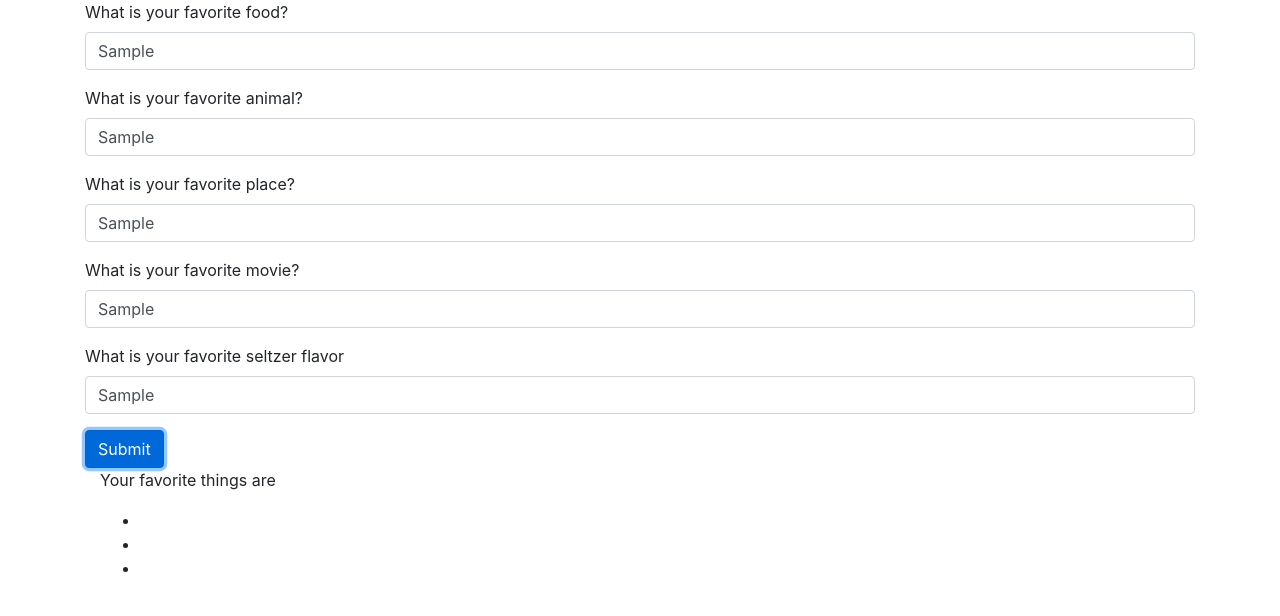
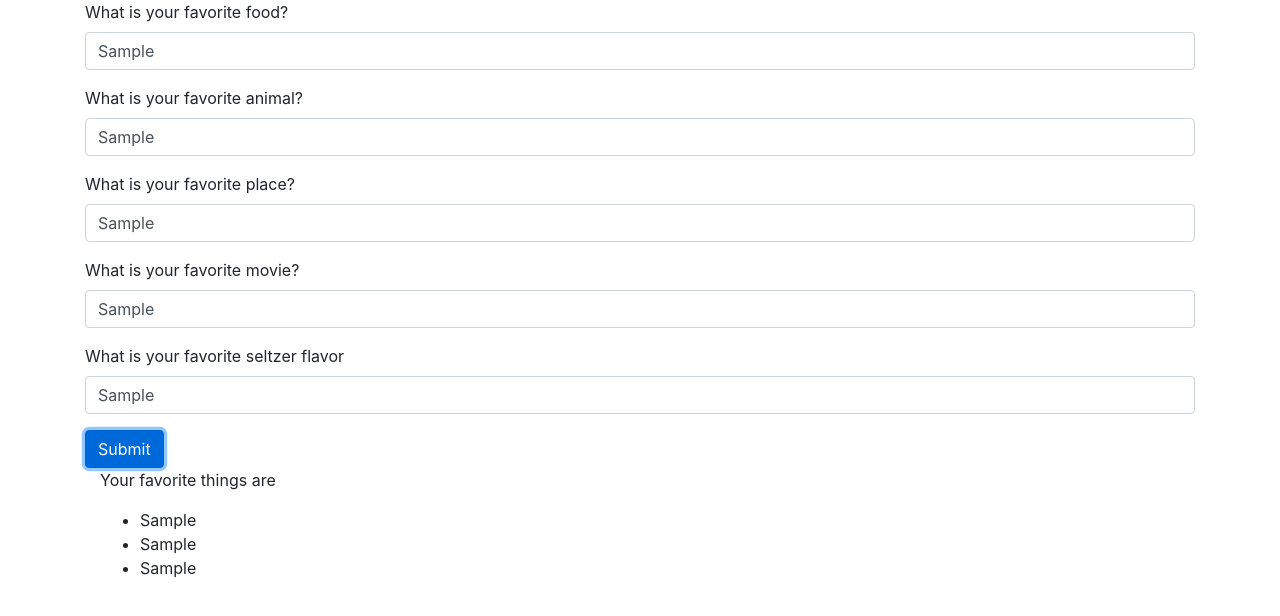
Before and after one commit to GarrettBrown-dev/favorites, a plain HTML site: page index.html in a window 1280 px wide. Both pictures are taken after typing "Sample", "Sample", "Sample", "Sample", "Sample" into the empty fields and a click on the button "Submit". Drawn offline with Linux system fonts and the light colour scheme.

Commit message:
final commit

```diff
--- a/js/scripts.js
+++ b/js/scripts.js
@@ -9,6 +9,19 @@ $(document).ready(function() {
     let seltzer = $("input#seltzer").val();
 
     let favorites = [food, animal, place, movie, seltzer];
+    let someFavorites = [];
+    let favoriteTwo = favorites[1];
+    let favoriteOne = favorites[0];
+    let favoriteThree = favorites[2];
+
+    someFavorites.push(favoriteTwo);
+    someFavorites.push(favoriteOne);
+    someFavorites.push(favoriteThree);
+
+
+    $(".favoriteTwo").text(someFavorites[0]);
+    $(".favoriteOne").text(someFavorites[1]);
+    $(".favoriteThree").text(someFavorites[2]);
 
     $(".favorites").text(favorites);
 
```
Also changed, not shown: index.html (+3 -3 lines).
